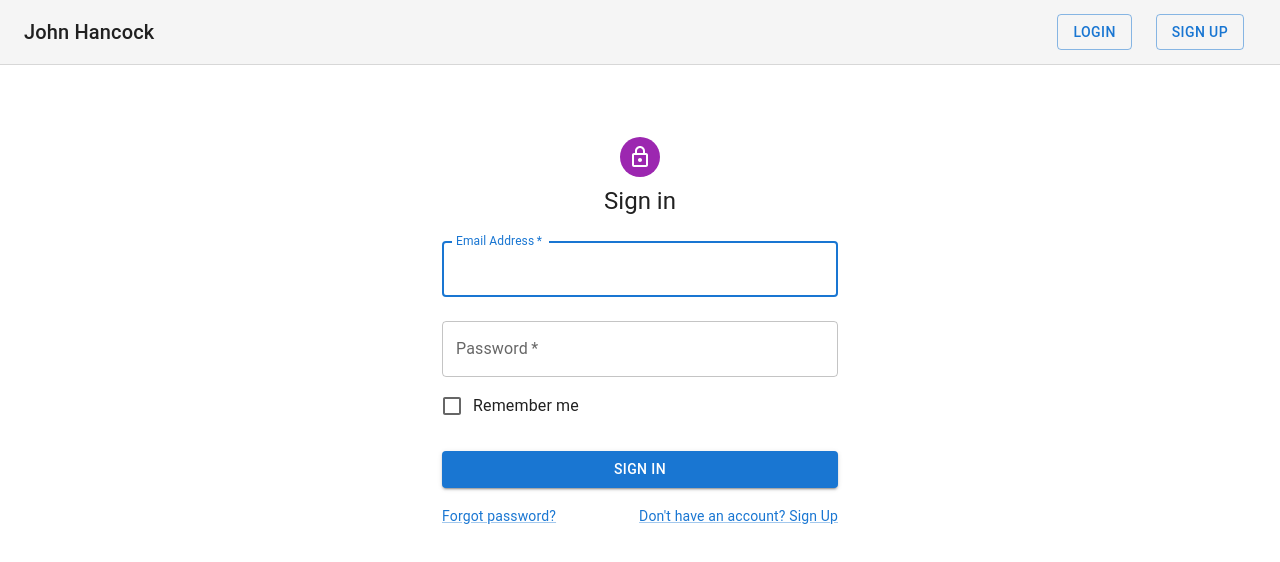
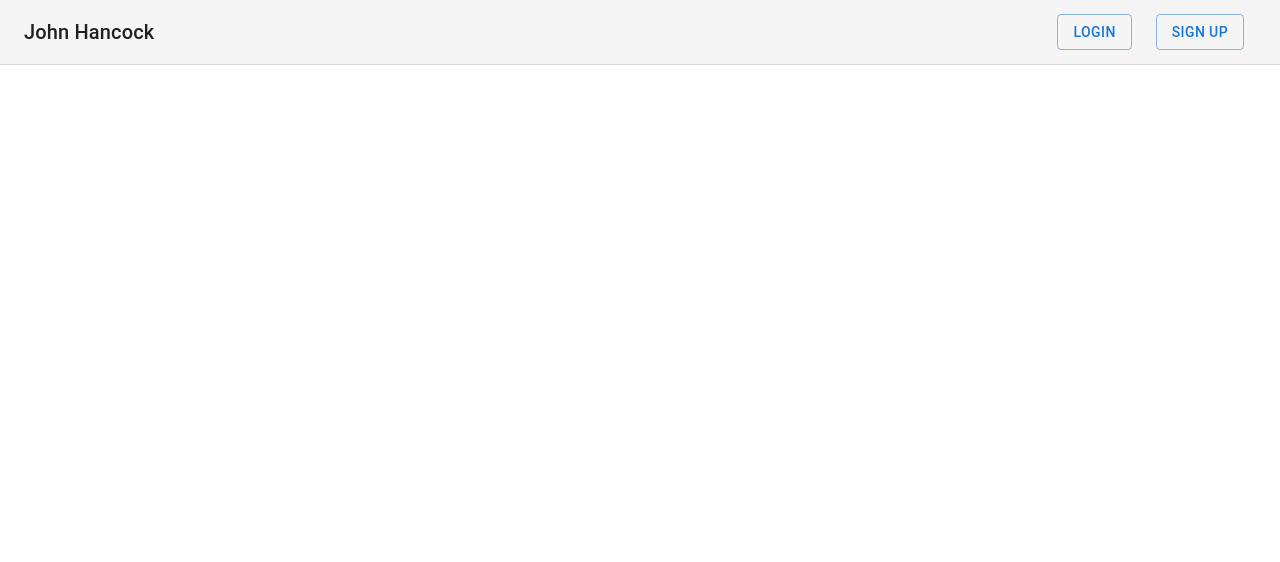
Before and after one commit to Fapiko/john-hancock-backend, a React (Create React App) app: page /users/login in a window 1280 px wide. Shown: the top 562 px of the page. Built offline with nearby package versions, Linux system fonts and the light colour scheme.

Commit message:
Adds user auth with google login

```diff
--- a/package.json
+++ b/package.json
@@ -7,6 +7,7 @@
     "@emotion/styled": "^11.10.4",
     "@mui/icons-material": "^5.10.3",
     "@mui/material": "^5.10.5",
+    "@react-oauth/google": "^0.2.6",
     "@reduxjs/toolkit": "^1.8.5",
     "axios": "^0.24.0",
     "dotenv": "^10.0.0",
--- a/src/components/login.js
+++ b/src/components/login.js
@@ -1,67 +1,19 @@
-import Container from '@mui/material/Container';
-import Box from '@mui/material/Box';
-import Typography from '@mui/material/Typography';
-import Avatar from '@mui/material/Avatar';
-import {Checkbox, FormControlLabel, TextField} from '@mui/material';
-import Button from '@mui/material/Button';
-import Grid from '@mui/material/Grid';
-import Link from '@mui/material/Link';
-import axios from 'axios';
-import Cookies from 'universal-cookie';
-import {toast, ToastContainer} from 'react-toastify';
 import 'react-toastify/dist/ReactToastify.css';
-import LockOutlinedIcon from '@mui/icons-material/LockOutlined';
-import {useState} from 'react';
-
-
-const initialState = {
-    errorMsg: '',
-}
-
+import {GoogleLogin} from '@react-oauth/google';
+import {Box, Container} from '@mui/material';
+import {useDispatch, useSelector} from 'react-redux';
+import {validateOauthToken} from '../store/actions/user-actions';
 
 const Login = (props) => {
-    const [state, setState] = useState(initialState);
+    const session  = useSelector(state => state.user.session);
+    const dispatch = useDispatch();
 
-    const handleSubmit = (event) => {
-        event.preventDefault();
+    const loginSuccess = (response) => {
+        dispatch(validateOauthToken(response.credential));
+    }
 
-        const data = new FormData(event.currentTarget);
-
-        const loginRequest = {
-            email:    data.get('email'),
-            password: data.get('password'),
-        }
-        const rememberMe   = (data.get('remember') === 'remember');
-
-        axios.post(
-            process.env.REACT_APP_PLATFORM_PATH + '/users/auth',
-            loginRequest)
-            .then(response => {
-                setState({
-                    errorMsg: '',
-                })
-
-                props.setUser(response.data.user);
-
-                const cookies = new Cookies();
-                let expires   = response.data.session.expires;
-                if (!rememberMe) {
-                    expires = null;
-                } else {
-                    cookies.set('sessionId', response.data.session.id);
-                }
-
-            })
-            .catch(error => {
-                if (error.response !== undefined && error.response.status === 401) {
-                    setState({
-                        errorMsg: 'Username or password invalid',
-                    })
-                } else {
-                    toast.error('Error occurred', {autoClose: false});
-                }
-                console.log(error);
-            });
+    const loginFailure = (response) => {
+        console.log(response);
     }
 
     return (
@@ -74,71 +26,131 @@ const Login = (props) => {
                     alignItems:    'center',
                 }}
             >
-                <Avatar sx={{m: 1, bgcolor: 'secondary.main'}}>
-                    <LockOutlinedIcon/>
-                </Avatar>
-                <Typography component="h1" variant="h5">
-                    Sign in
-                </Typography>
-                <Box component="form" onSubmit={handleSubmit} noValidate sx={{mt: 1}}>
-                    <TextField
-                        margin="normal"
-                        required
-                        fullWidth
-                        id="email"
-                        label="Email Address"
-                        name="email"
-                        autoComplete="email"
-                        autoFocus
-                        error={state.errorMsg !== ''}
-                        helperText={state.errorMsg}
-                    />
-                    <TextField
-                        margin="normal"
-                        required
-                        fullWidth
-                        name="password"
-                        label="Password"
-                        type="password"
-                        id="password"
-                        autoComplete="current-password"
-                        error={state.errorMsg !== ''}
-                        helperText={state.errorMsg}
-                    />
-                    <FormControlLabel
-                        control={
-                            <Checkbox
-                                value="remember"
-                                name="remember"
-                                color="primary"/>
-                        }
-                        label="Remember me"
-                    />
-                    <Button
-                        type="submit"
-                        fullWidth
-                        variant="contained"
-                        sx={{mt: 3, mb: 2}}
-                    >
-                        Sign In
-                    </Button>
-                    <Grid container>
-                        <Grid item xs>
-                            <Link href="#" variant="body2">
-                                Forgot password?
-                            </Link>
-                        </Grid>
-                        <Grid item>
-                            <Link href="#" variant="body2">
-                                <>Don't have an account? Sign Up</>
-                            </Link>
-                        </Grid>
-                    </Grid>
-                </Box>
+                {!session &&
+                <GoogleLogin onSuccess={loginSuccess} onError={loginFailure} useOneTap/>}
             </Box>
-            <ToastContainer/>
         </Container>
-    );
+    )
+
+
+    // const [state, setState] = useState(initialState);
+    //
+    // const handleSubmit = (event) => {
+    //     event.preventDefault();
+    //
+    //     const data = new FormData(event.currentTarget);
+    //
+    //     const loginRequest = {
+    //         email:    data.get('email'),
+    //         password: data.get('password'),
+    //     }
+    //     const rememberMe   = (data.get('remember') === 'remember');
+    //
+    //     axios.post(
+    //         process.env.REACT_APP_PLATFORM_PATH + '/users/auth',
+    //         loginRequest)
+    //         .then(response => {
+    //             setState({
+    //                 errorMsg: '',
+    //             })
+    //
+    //             props.setUser(response.data.user);
+    //
+    //             const cookies = new Cookies();
+    //             let expires   = response.data.session.expires;
+    //             if (!rememberMe) {
+    //                 expires = null;
+    //             } else {
+    //                 cookies.set('sessionId', response.data.session.id);
+    //             }
+    //
+    //         })
+    //         .catch(error => {
+    //             if (error.response !== undefined && error.response.status === 401) {
+    //                 setState({
+    //                     errorMsg: 'Username or password invalid',
+    //                 })
+    //             } else {
+    //                 toast.error('Error occurred', {autoClose: false});
+    //             }
+    //             console.log(error);
+    //         });
+    // }
+    // return (
+    //     <Container component="main" maxWidth="xs">
+    //         <Box
+    //             sx={{
+    //                 marginTop:     8,
+    //                 display:       'flex',
+    //                 flexDirection: 'column',
+    //                 alignItems:    'center',
+    //             }}
+    //         >
+    //             <Avatar sx={{m: 1, bgcolor: 'secondary.main'}}>
+    //                 <LockOutlinedIcon/>
+    //             </Avatar>
+    //             <Typography component="h1" variant="h5">
+    //                 Sign in
+    //             </Typography>
+    //             <Box component="form" onSubmit={handleSubmit} noValidate sx={{mt: 1}}>
+    //                 <TextField
+    //                     margin="normal"
+    //                     required
+    //                     fullWidth
+    //                     id="email"
+    //                     label="Email Address"
+    //                     name="email"
+    //                     autoComplete="email"
+    //                     autoFocus
+    //                     error={state.errorMsg !== ''}
+    //                     helperText={state.errorMsg}
+    //                 />
+    //                 <TextField
+    //                     margin="normal"
+    //                     required
+    //                     fullWidth
+    //                     name="password"
+    //                     label="Password"
+    //                     type="password"
+    //                     id="password"
+    //                     autoComplete="current-password"
+    //                     error={state.errorMsg !== ''}
+    //                     helperText={state.errorMsg}
+    //                 />
+    //                 <FormControlLabel
+    //                     control={
+    //                         <Checkbox
+    //                             value="remember"
+    //                             name="remember"
+    //                             color="primary"/>
+    //                     }
+    //                     label="Remember me"
+    //                 />
+    //                 <Button
+    //                     type="submit"
+    //                     fullWidth
+    //                     variant="contained"
+    //                     sx={{mt: 3, mb: 2}}
+    //                 >
+    //                     Sign In
+    //                 </Button>
+    //                 <Grid container>
+    //                     <Grid item xs>
+    //                         <Link href="#" variant="body2">
+    //                             Forgot password?
+    //                         </Link>
+    //                     </Grid>
+    //                     <Grid item>
+    //                         <Link href="#" variant="body2">
+    //                             <>Don't have an account? Sign Up</>
+    //                         </Link>
+    //                     </Grid>
+    //                 </Grid>
+    //             </Box>
+    //         </Box>
+    //         <ToastContainer/>
+    //     </Container>
+    // );
 }
 
 export default Login;
--- a/src/index.js
+++ b/src/index.js
@@ -10,12 +10,13 @@ import {Provider} from 'react-redux';
 import store from './store/store';
 import Navbar from './components/navbar';
 import Signup from './components/signup';
+import {GoogleOAuthProvider} from '@react-oauth/google';
 
 const theme = createTheme();
 
 const root = ReactDOM.createRoot(document.getElementById('root'));
 root.render(
-    <React.StrictMode>
+    <GoogleOAuthProvider clientId="834953141481-an55r41f085lol5fknij3rp5g9e8ho19.apps.googleusercontent.com">
         <Provider store={store}>
             <ThemeProvider theme={theme}>
                 <CssBaseline/>
@@ -32,5 +33,5 @@ root.render(
                 </BrowserRouter>
             </ThemeProvider>
         </Provider>
-    </React.StrictMode>,
+    </GoogleOAuthProvider>,
 );
--- /dev/null
+++ b/src/store/actions/user-actions.js
@@ -0,0 +1,48 @@
+import axios from 'axios';
+import {userActions} from '../reducers/user';
+
+export const getCurrentUserFromSession = (sessionID) => {
+    return async (dispatch) => {
+        const response = await axios.get(`http://localhost:11000/user`, {
+            headers: {
+                'Content-Type':  'application/json',
+                'Authorization': sessionID,
+            },
+        });
+        const user     = response.data;
+        dispatch(userActions.setUser(user));
+    };
+}
+
+export const validateOauthToken = (token) => {
+    return async (dispatch) => {
+        const getSession = async () => {
+            const fetchSession = async () => {
+                try {
+                    console.log('fetching session');
+                    const res = await axios.post('http://localhost:11000/oauth2/token', {
+                        provider:    'google',
+                        accessToken: token,
+                    });
+
+                    if (res.status === 200) {
+                        console.log(res.data);
+                        dispatch(userActions.setUser(res.data.user));
+                        dispatch(userActions.setSession(res.data.session));
+                        localStorage.setItem('session', JSON.stringify(res.data.session));
+                    } else {
+                        throw new Error('Failed to fetch session');
+                    }
+                } catch (e) {
+                    console.log(e);
+                }
+            }
+
+            await fetchSession();
+
+            localStorage.setItem('jh-google-oauth-token', token);
+        }
+
+        getSession();
+    }
+}
```
Also changed, not shown: src/App.js (+28 -4 lines), src/components/navbar.js (+17 -8 lines), src/store/reducers/user.js (+9 -1 lines), 1 other file (tests, documents, lock files or other folders).
